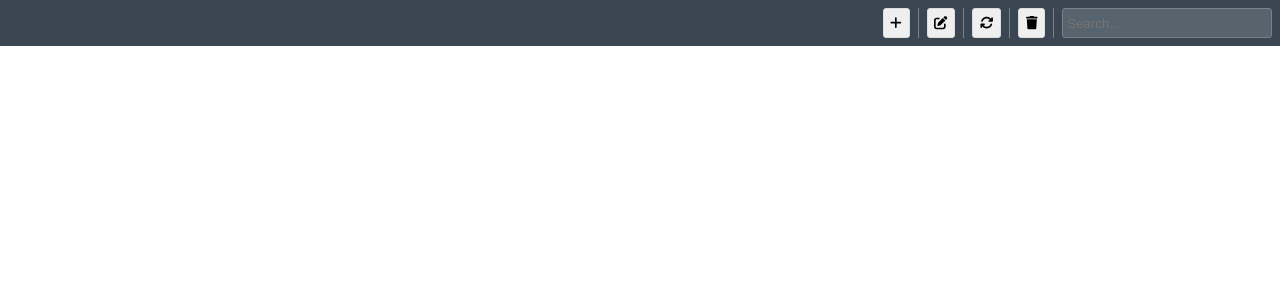
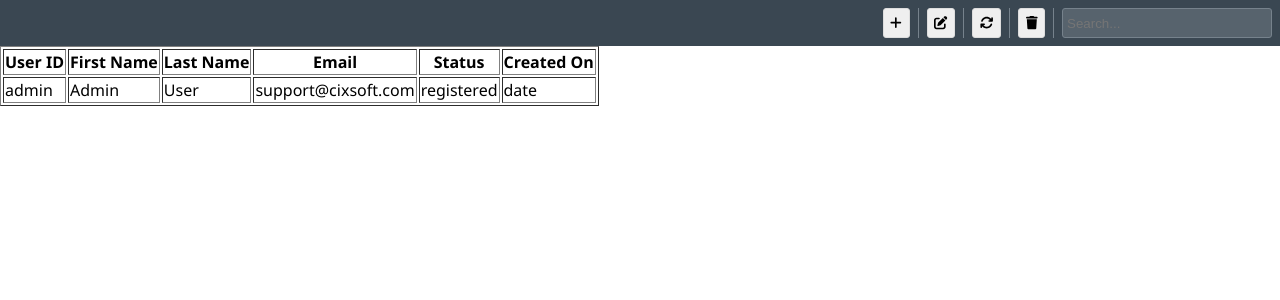
Before and after one commit to MultidimensionalLife/ui-exercise, a React (Create React App) app: page / in a window 1280 px wide. Shown: the top 300 px of the page. Built offline with nearby package versions, Linux system fonts and the light colour scheme.

Commit message:
refactor: Modify components and add table

```diff
--- a/src/App.js
+++ b/src/App.js
@@ -1,4 +1,5 @@
 // @flow
+import React from "react";
 
 import "./App.css";
 
@@ -11,12 +12,12 @@ import {
   faTrash,
 } from "@fortawesome/free-solid-svg-icons";
 
-import NavBar from "./components/organisms/Navbar/Navbar";
+import Dashboard from "./components/pages/Dashboard";
 
 library.add(faPlus, faEdit, faRefresh, faTrash);
 
 function App(): React$Node {
-  return <NavBar />;
+  return <Dashboard />;
 }
 
 export default App;
--- a/src/components/atoms/Buttons/IconButton/IconButton.jsx
+++ b/src/components/atoms/Buttons/IconButton/IconButton.jsx
@@ -8,10 +8,7 @@ import { ButtonContainer } from "./Styled";
 
 import type { IconButtonPropTypes } from "./types";
 
-function IconButton({
-  iconName,
-  ...others
-}: IconButtonPropTypes): React$Element<IconButtonPropTypes> {
+function IconButton({ iconName, ...others }: IconButtonPropTypes): React$Node {
   return (
     <ButtonContainer {...others}>
       <FontAwesomeIcon icon={iconName} />
--- /dev/null
+++ b/src/components/atoms/Checkbox/index.js
@@ -0,0 +1,5 @@
+// @flow
+
+import Checkbox from "./Checkbox";
+
+export { Checkbox as default };
--- a/src/components/atoms/Input/Input.jsx
+++ b/src/components/atoms/Input/Input.jsx
@@ -1,4 +1,6 @@
 // @flow
+
+import React from "react";
 
 import { StyledInput } from "./Styled";
 
--- a/src/components/molecules/AppBarActions/AppBarActions.jsx
+++ b/src/components/molecules/AppBarActions/AppBarActions.jsx
@@ -1,4 +1,6 @@
 // @flow
+
+import React from "react";
 
 import IconButton from "../../atoms/Buttons/IconButton/IconButton";
 import { Container, DividerVertical } from "./Styled";
--- a/src/components/organisms/Navbar/Navbar.jsx
+++ b/src/components/organisms/Navbar/Navbar.jsx
@@ -1,4 +1,6 @@
 // @flow
+
+import React from "react";
 
 import AppBarActions from "../../molecules/AppBarActions";
 
--- /dev/null
+++ b/src/components/pages/Dashboard/Dashboard.jsx
@@ -0,0 +1,50 @@
+// @flow
+
+import React from "react";
+
+import Navbar from "../../organisms/Navbar";
+
+const DATA = [
+  {
+    userId: "admin",
+    firstname: "Admin",
+    lastname: "User",
+    email: "support@cixsoft.com",
+    status: "registered",
+    createdOn: "date",
+  },
+];
+
+function Dashboard(): React$Node {
+  return (
+    <>
+      <Navbar />
+      <table border={1}>
+        <thead>
+          <tr>
+            <th>User ID</th>
+            <th>First Name</th>
+            <th>Last Name</th>
+            <th>Email</th>
+            <th>Status</th>
+            <th>Created On</th>
+          </tr>
+        </thead>
+        <tbody>
+          {DATA.map((row, index) => (
+            <tr key={`${row.userId}-${row.createdOn}`}>
+              <td>{row.userId}</td>
+              <td>{row.firstname}</td>
+              <td>{row.lastname}</td>
+              <td>{row.email}</td>
+              <td>{row.status}</td>
+              <td>{row.createdOn}</td>
+            </tr>
+          ))}
+        </tbody>
+      </table>
+    </>
+  );
+}
+
+export default Dashboard;
--- /dev/null
+++ b/src/components/pages/Dashboard/index.js
@@ -0,0 +1,5 @@
+// @flow
+
+import Dashboard from "./Dashboard";
+
+export { Dashboard as default };
```
Also changed, not shown: src/components/atoms/Checkbox/Checkbox.jsx (added, +19 -0 lines).
